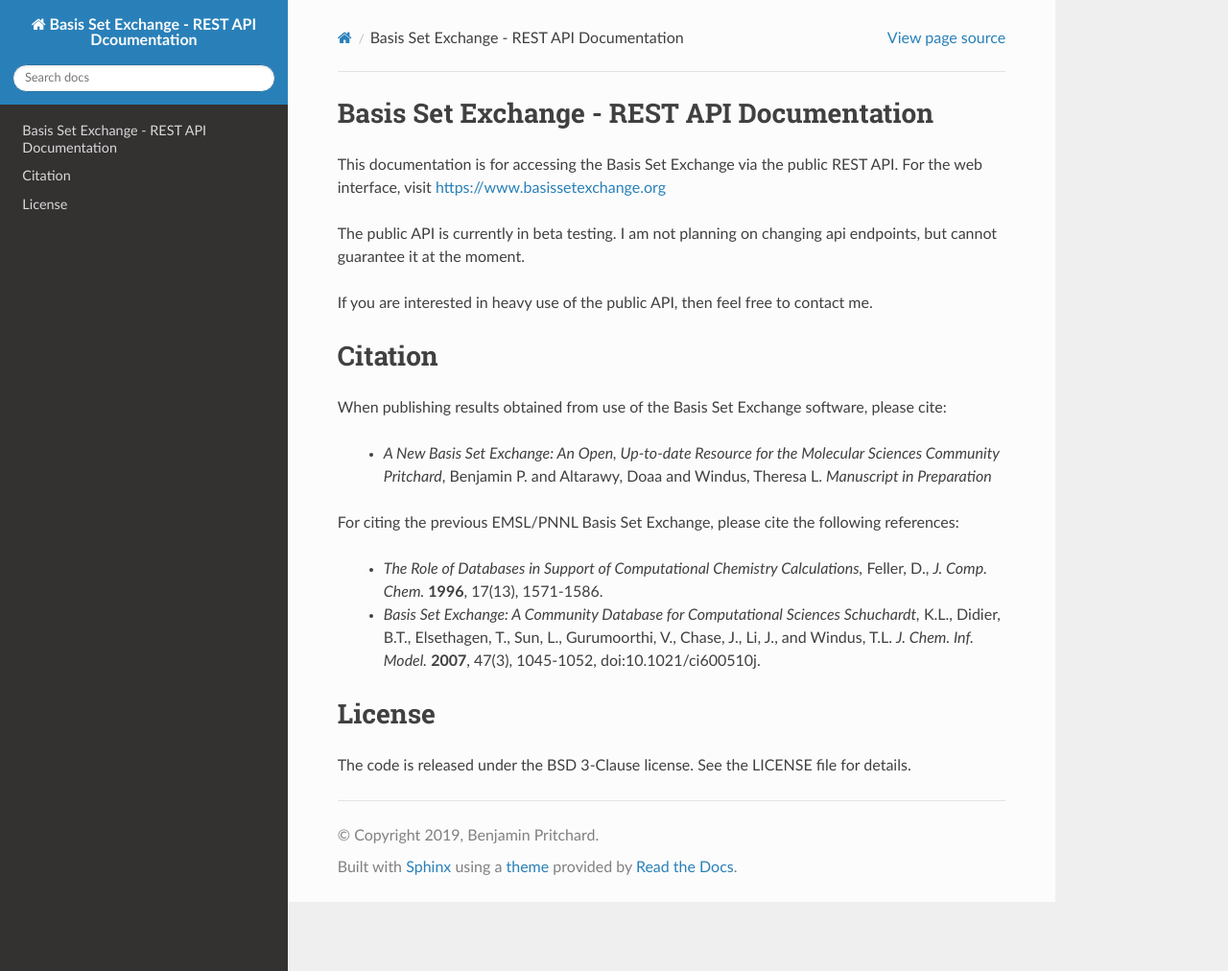
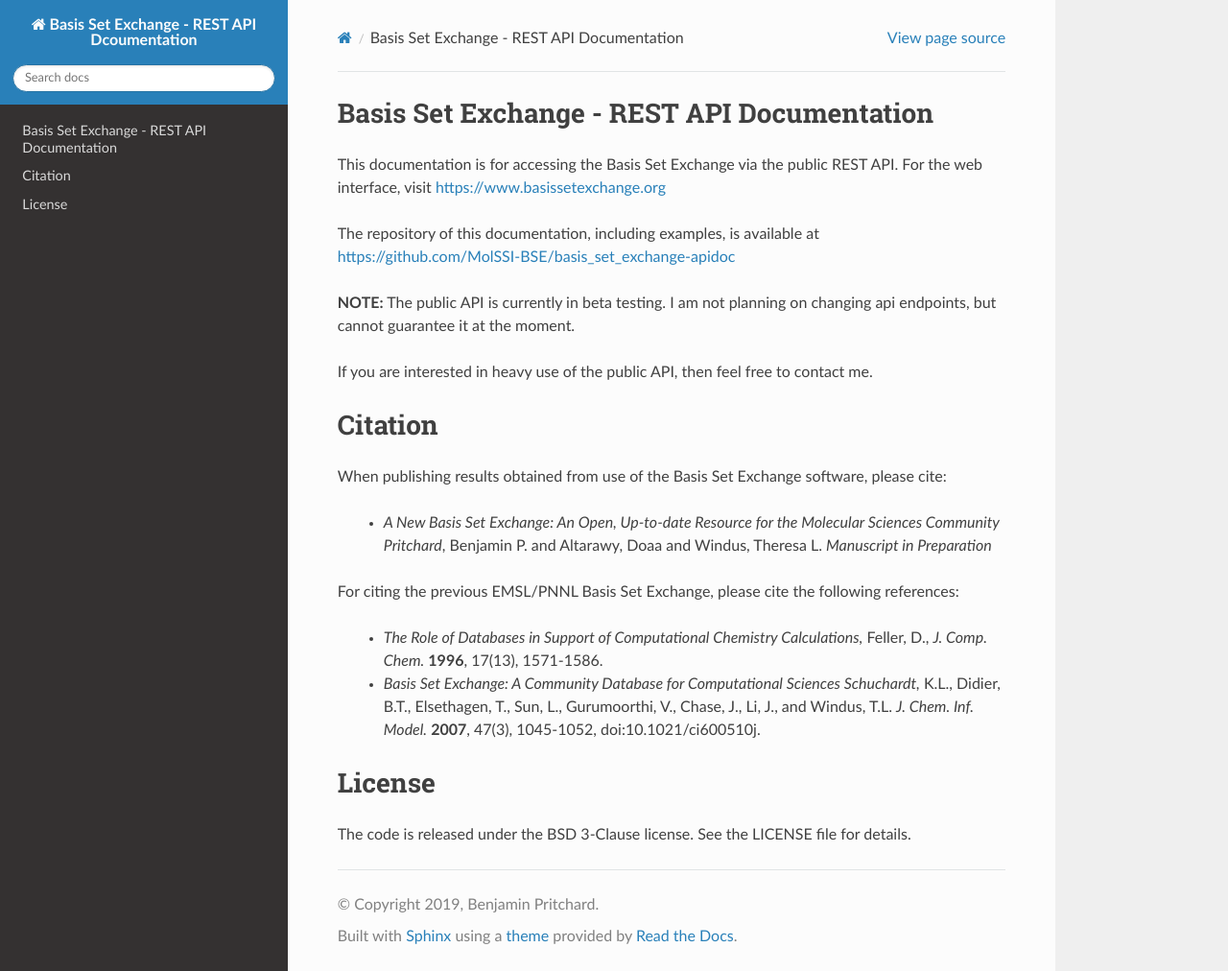
Before and after one commit to MolSSI-BSE/basis_set_exchange-apidoc, a Sphinx documentation site: the page built from doc/index.rst, in a window 1280 px wide and 1012 px high. Shown: the whole window at 96% size. Built offline with Sphinx 7.4.7 and the Read the Docs theme 2.0.0, drawn with Linux system fonts in a browser that asks for light colours; pages that are not in the unit, such as notebooks, are missing from menus.

Commit message:
Add link to gh in index

```diff
--- a/doc/index.rst
+++ b/doc/index.rst
@@ -5,8 +5,9 @@
 the public REST API. For the web interface, visit
 https://www.basissetexchange.org
 
+The repository of this documentation, including examples, is available at https://github.com/MolSSI-BSE/basis_set_exchange-apidoc
 
-The public API is currently in beta testing. I am not planning on changing api endpoints, but cannot
+**NOTE:** The public API is currently in beta testing. I am not planning on changing api endpoints, but cannot
 guarantee it at the moment.
 
 If you are interested in heavy use of the public API, then feel free to contact me.
```
